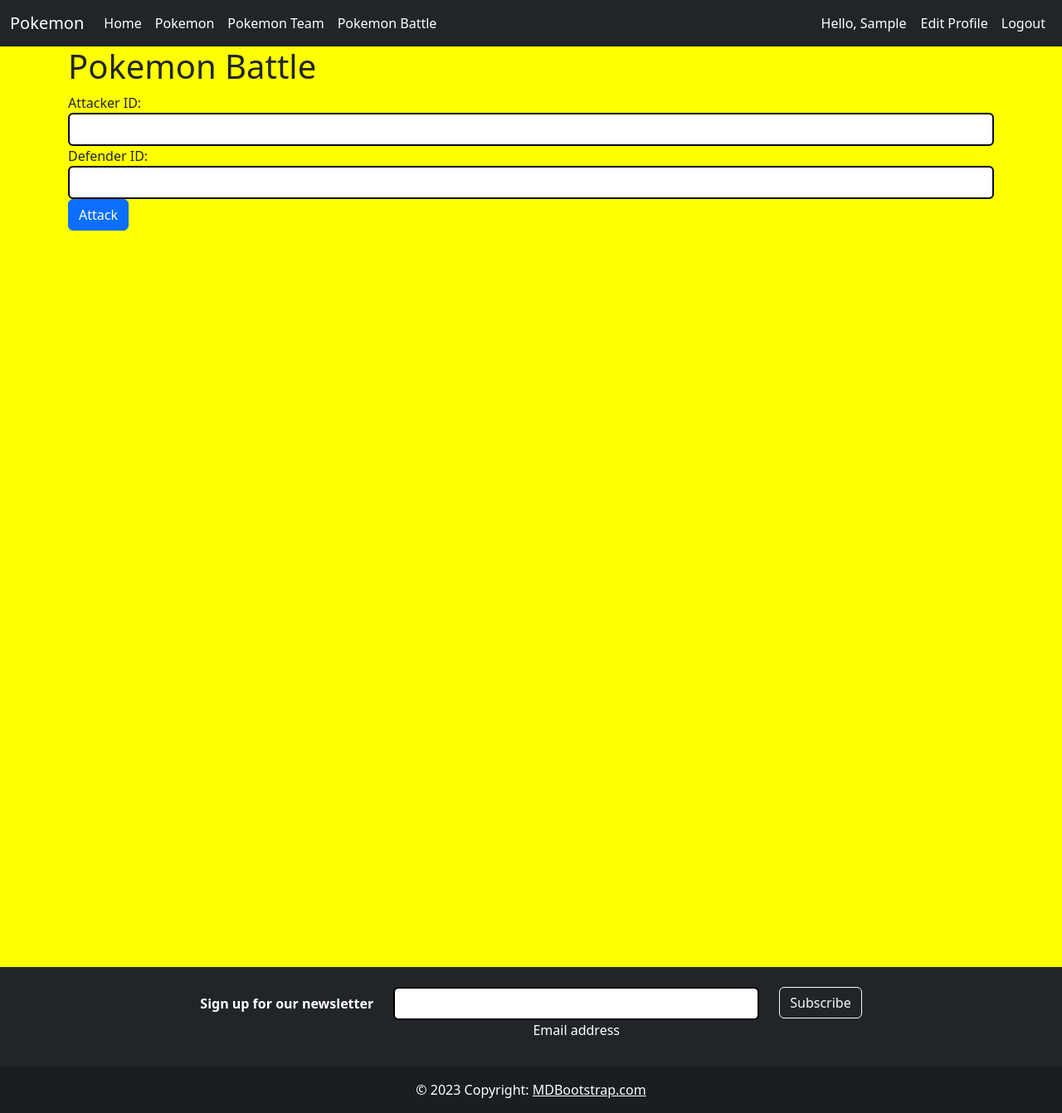
After one commit to Moekaid824/Pokemon-Project, a Flask app: page /battle in a window 1280 px wide. The commit adds this page. Shown: the whole page at 83% size. Run offline with Flask 3, Linux system fonts and the light colour scheme; a user stored in the database is signed in; tables that the repository leaves empty hold one stand-in row (values such as "Sample post"); some libraries are stand-ins or nearby versions.

Commit message:
weekend hw project

```diff
--- a/app/__init__.py
+++ b/app/__init__.py
@@ -3,11 +3,13 @@ from config import Config
 from flask_sqlalchemy import SQLAlchemy
 from flask_migrate import Migrate
 from flask_login import LoginManager
+from flask_moment import Moment
 
 # Initializing Packages
 login = LoginManager()
 db = SQLAlchemy()
 migrate = Migrate()
+moment = Moment()
 
 def create_app():
     # Init app
@@ -20,6 +22,7 @@ def create_app():
     login.init_app(app)
     db.init_app(app)
     migrate.init_app(app, db)
+    moment.init_app(app)
 
     # Configure Login Settings
     login.login_view = 'auth.login'
@@ -34,4 +37,6 @@ def create_app():
     app.register_blueprint(main)
     app.register_blueprint(auth)
 
+
+
     return app
--- a/app/blueprints/auth/forms.py
+++ b/app/blueprints/auth/forms.py
@@ -1,5 +1,5 @@
 from flask_wtf import FlaskForm
-from wtforms import EmailField, PasswordField, SubmitField, StringField
+from wtforms import EmailField, PasswordField, DateField, SubmitField, StringField, TextAreaField, SelectMultipleField
 from wtforms.validators import DataRequired, EqualTo
 from app.models import User
 
@@ -26,3 +26,30 @@ class EditProfileForm(FlaskForm):
     last_name = StringField('Last Name:', validators=[DataRequired()])
     email = EmailField('Email:', validators=[DataRequired()])
     submit_btn = SubmitField('Update')
+
+class PokemonCatchForm(FlaskForm):
+    name = StringField('Pokemon Name:', validators=[DataRequired()])
+    location = StringField('Location:', validators=[DataRequired()])
+    date = DateField('Date:', validators=[DataRequired()])
+    submit_btn = SubmitField('Catch')
+
+class PokemonTeamForm(FlaskForm):
+    name = StringField('Team Name:', validators=[DataRequired()])
+    pokemon1 = StringField('Pokemon 1:', validators=[DataRequired()])
+    pokemon2 = StringField('Pokemon 2:')
+    pokemon3 = StringField('Pokemon 3:')
+    pokemon4 = StringField('Pokemon 4:')
+    pokemon5 = StringField('Pokemon 5:')
+    pokemon6 = StringField('Pokemon 6:')
+    submit_btn = SubmitField('Create Team')
+
+
+class TeamForm(FlaskForm):
+    name = StringField('Name', validators=[DataRequired()])
+    description = TextAreaField('Description', validators=[DataRequired()])
+    pokemon = SelectMultipleField('Pokemon', coerce=int, validators=[DataRequired()])
+
+class BattleForm(FlaskForm):
+    attacker_id = StringField('Attacker ID:', validators=[DataRequired()])
+    defender_id = StringField('Defender ID:', validators=[DataRequired()])
+    submit_btn = SubmitField('Attack')
--- a/app/blueprints/main/routes.py
+++ b/app/blueprints/main/routes.py
@@ -1,8 +1,9 @@
-from flask import render_template, request
+from flask import render_template, request, redirect, url_for, flash
 import requests
 from . import main
-from flask_login import login_required
-from app.blueprints.auth.forms import PokemonForm
+from flask_login import login_required, current_user
+from app.blueprints.auth.forms import PokemonForm, BattleForm, TeamForm
+from ...models import User, Catch, Battle
 
 # ROUTES SECTION
 @main.route('/', methods=['GET'])
@@ -34,6 +35,100 @@ def pokemon():
             print(pokemon_info)
             return render_template('pokemon.html', pokemon_info = pokemon_info, form=form)
         else:
-            "This is an invalid option."
-            return render_template('pokemon.html', form=form)
+            flash('This is an invalid option', 'danger')
+            return redirect(url_for('main.pokemon'))
     return render_template('pokemon.html', form=form)
+
+@main.route("/caught_pokemon/<pokename>")
+@login_required
+def caught_pokemon(pokename):
+    caught_pokemon = Catch.query.filter_by(pokemon_name=pokename).first()
+    if caught_pokemon:
+        current_user.catch_pokemon(caught_pokemon)
+        flash(f'Caught {pokename}', 'success')
+        return redirect(url_for('main.pokemon'))
+    else:
+        name = pokename
+        print(name)
+        url = f'https://pokeapi.co/api/v2/pokemon/{name}'
+        response = requests.get(url)
+        if response.ok:
+            pokemon_attributes = response.json()
+            pokemon_info={
+                    'pokemon_name':pokemon_attributes['name'],
+                    'ability_name':pokemon_attributes['abilities'][0]['ability']['name'],
+                    'base_experience':pokemon_attributes['base_experience'],
+                    'front_shiny_url':pokemon_attributes['sprites']['front_shiny'],
+                    'attack_stat':pokemon_attributes['stats'][0]['base_stat'],
+                    'hp_stat':pokemon_attributes['stats'][0]['base_stat'],
+                    'defense_stat':pokemon_attributes['stats'][0]['base_stat'],
+                    }
+            pokemon= Catch()
+            pokemon.from_dict(pokemon_info)
+            pokemon.save_to_db()
+            current_user.catch_pokemon(pokemon)
+            flash(f'You have captured {pokename}!', 'success')
+            return redirect(url_for('main.pokemon'))
+    return redirect(url_for('main.pokemon'))
+
+
+@main.route("/team", methods=['GET','POST'])
+@login_required
+def team():
+    team = current_user.caught_pokemon
+    form = TeamForm()
+
+
+    if form.validate_on_submit():
+
+        if len(team) >= 5:
+            flash('You already have the maximum number of Pokemon!', 'danger')
+        else:
+            name = form.name.data.lower()
+            url = f'https://pokeapi.co/api/v2/pokemon/{name}'
+            response = requests.get(url)
+            if response.ok:
+                pokemon_attributes = response.json()
+                pokemon_info={
+                        'pokemon_name':pokemon_attributes['name'],
+                        'ability_name':pokemon_attributes['abilities'][0]['ability']['name'],
+                        'base_experience':pokemon_attributes['base_experience'],
+                        'front_shiny_url':pokemon_attributes['sprites']['front_shiny'],
+                        'attack_stat':pokemon_attributes['stats'][0]['base_stat'],
+                        'hp_stat':pokemon_attributes['stats'][0]['base_stat'],
+                        'defense_stat':pokemon_attributes['stats'][0]['base_stat'],
+                        }
+                pokemon= Catch()
+                pokemon.from_dict(pokemon_info)
+                pokemon.save_to_db()
+                current_user.catch_pokemon(pokemon)
+                flash(f'You have added {name} to your team!', 'success')
+                return redirect(url_for('main.team'))
+            else:
+                flash('This is an invalid option', 'danger')
+
+
+    if request.method == 'POST' and 'remove_pokemon' in request.form:
+        pokemon_id = int(request.form['remove_pokemon'])
+        pokemon = Catch.query.filter_by(id=pokemon_id).first()
+        if pokemon in team:
+            current_user.release_pokemon(pokemon)
+            flash(f'You have released {pokemon.pokemon_name} from your team!', 'success')
+        else:
+            flash(f'{pokemon.pokemon_name} is not in your team!', 'danger')
+        return redirect(url_for('main.team'))
+
+    return render_template('pokemon_teams.html', team=team, form=form)
+
+@main.route('/battle', methods=['GET', 'POST'])
+@login_required
+def battle():
+    form = BattleForm()
+    if request.method == 'POST' and form.validate_on_submit():
+        attacker_id = form.attacker_id.data
+        defender_id = form.defender_id.data
+        battle = Battle(attacker_id=attacker_id, defender_id=defender_id)
+
+        flash('Attack successful!', 'success')
+        return redirect(url_for('main.home'))
+    return render_template('battle.html', form=form)
--- a/app/templates/base.html
+++ b/app/templates/base.html
@@ -10,6 +10,7 @@
     <link rel="icon" type="image/png" sizes="32x32" href="{{url_for('static', filename='images/favicon-32x32.png')}}">
     <link rel="icon" type="image/png" sizes="16x16" href="{{url_for('static', filename='images/favicon-16x16.png')}}">
     <link rel="manifest" href="{{url_for('static', filename='images/site.webmanifest')}}">
+    {{ moment.include_moment() }}
     {% block css %}
 
     {% endblock %}
--- /dev/null
+++ b/app/templates/battle.html
@@ -0,0 +1,52 @@
+{% extends 'base.html' %}
+
+{% block content %}
+  <h1>Pokemon Battle</h1>
+  <form method="POST" action="{{ url_for('main.battle') }}">
+    {{ form.hidden_tag() }}
+    <div class="form-group">
+      <label for="attacker_id">Attacker ID:</label>
+      {{ form.attacker_id(class="form-control") }}
+    </div>
+    <div class="form-group">
+      <label for="defender_id">Defender ID:</label>
+      {{ form.defender_id(class="form-control") }}
+    </div>
+    {{form.submit_btn(class="btn btn-primary") }}
+  </form>
+  <br>
+  <br>
+  <br>
+  <br>
+  <br>
+  <br>
+  <br>
+  <br>
+  <br>
+  <br>
+  <br>
+  <br>
+  <br>
+  <br>
+  <br>
+  <br>
+  <br>
+  <br>
+  <br>
+  <br>
+  <br>
+  <br>
+  <br>
+  <br>
+  <br>
+  <br>
+  <br>
+  <br>
+  <br>
+  <br>
+  <br>
+  <br>
+  <br>
+  <br>
+  <br>
+{% endblock %}
--- a/app/templates/includes/nav.html
+++ b/app/templates/includes/nav.html
@@ -13,6 +13,12 @@
                 <li class="nav-item">
                     <a class="nav-link" href="{{url_for('main.pokemon')}}">Pokemon</a>
                 </li>
+                  <li class="nav-item">
+                    <a class="nav-link" href="{{url_for('main.team')}}">Pokemon Team</a>
+                </li>
+                <li class="nav-item">
+                    <a class="nav-link" href="{{url_for('main.battle')}}">Pokemon Battle</a>
+                </li>
                 {% else %}
                 <li class="nav-item">
                     <a class="nav-link" href="{{url_for('auth.login')}}">Login</a>
@@ -22,7 +28,6 @@
                 </li>
                 {% endif %}
             </ul>
-            </div>
             {% if current_user.is_authenticated %}
             <div>
                 <ul class="navbar-nav me-auto mb-2 mb-lg-0">
@@ -39,4 +44,5 @@
             </div>
             {% endif %}
         </div>
+    </div>
 </nav>
--- a/app/templates/pokemon.html
+++ b/app/templates/pokemon.html
@@ -65,6 +65,8 @@ Pokemon
 
         </tbody>
       </table>
+      <a href="{{url_for("main.caught_pokemon",pokename=pokemon_info["pokemon_name"])}}">Catch this Pokemon</a>
+
   {% endif %}
   <br>
   <br>
```
Also changed, not shown: app/models.py (+80 -3 lines), app/templates/pokemon_teams.html (added, +69 -0 lines), migrations/versions/1f1f1cbd01a2_.py (added, +35 -0 lines), migrations/versions/9afcb7420636_.py (deleted, +0 -37 lines), migrations/versions/fc555ec799e4_.py (added, +45 -0 lines), app/blueprints/auth/routes.py (line endings or trailing spaces). Lines whose indentation alone changed are shown as unchanged.
